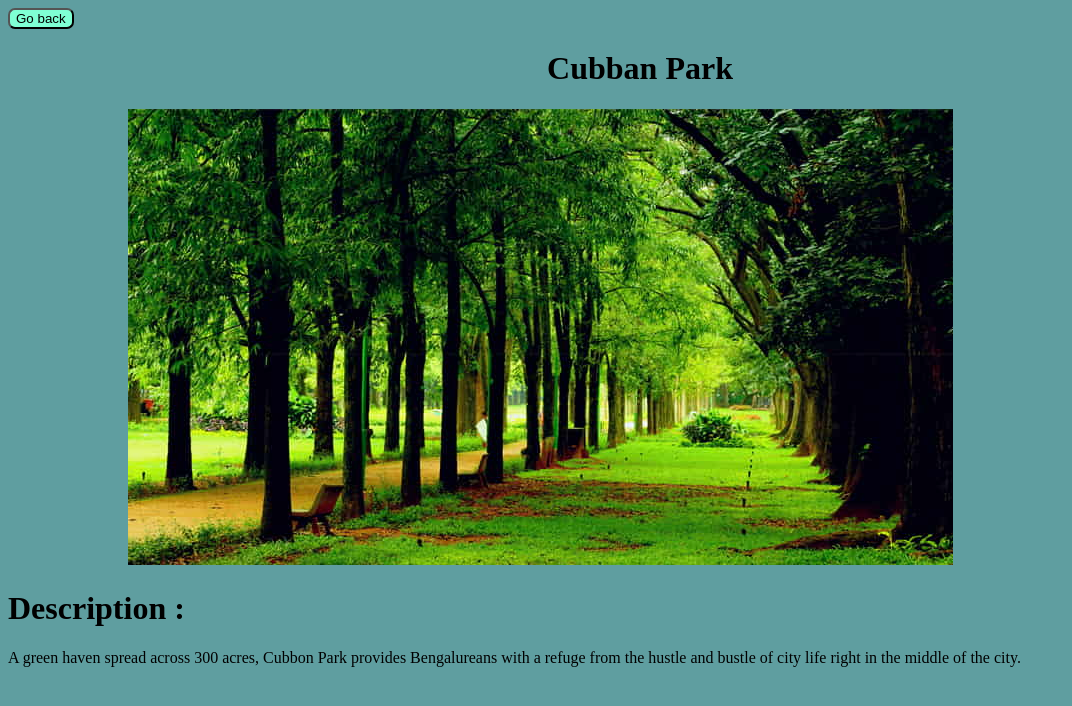
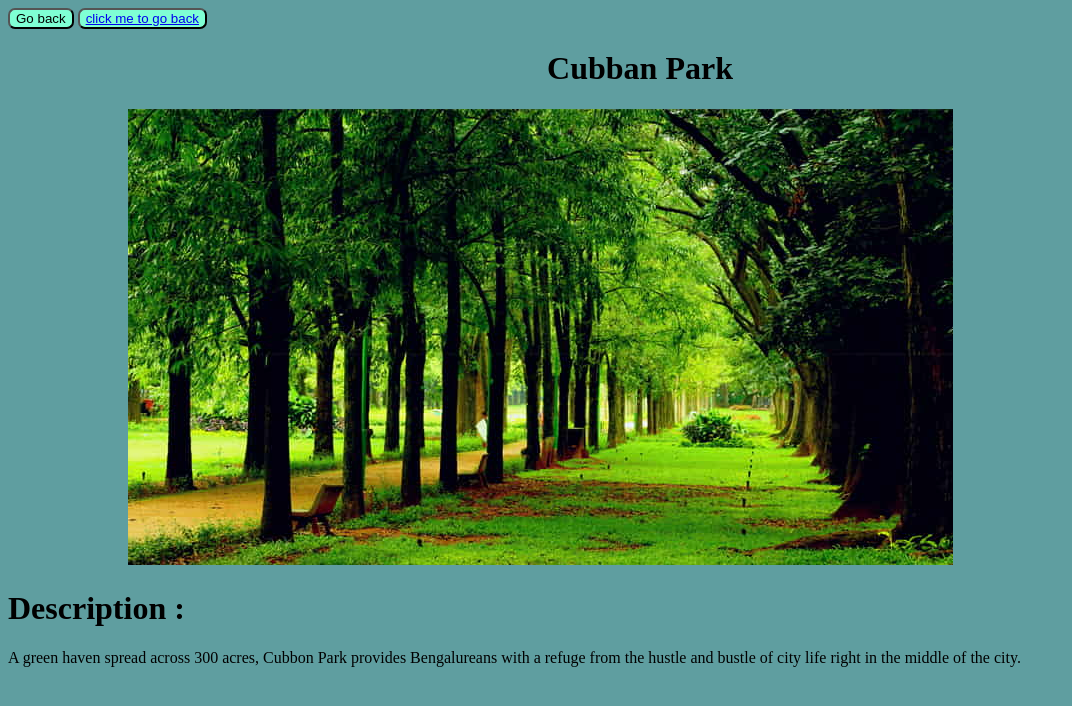
Before and after one commit to Mohammedharis786/odinrecipes, a plain HTML site: page Tourisim/tourismhtml/bang.html in a window 1280 px wide. Shown: the whole page, without its empty margins (0-1072 px from the left). Drawn offline with Linux system fonts and the light colour scheme.

Commit message:
modification in tourism

```diff
--- a/Tourisim/tourismhtml/bang.html
+++ b/Tourisim/tourismhtml/bang.html
@@ -11,6 +11,9 @@
 
 <body>
     <button onclick="window.history.back()">Go back</button>
+    <button >
+        <a href="/Tourisim/index.html">   click me to go back </a>
+    </button>
     <h1>Cubban Park</h1>
     <img src="../images/cubban.png" alt="cbban">
     <h1 class="hyt">Description :</h1>
```
